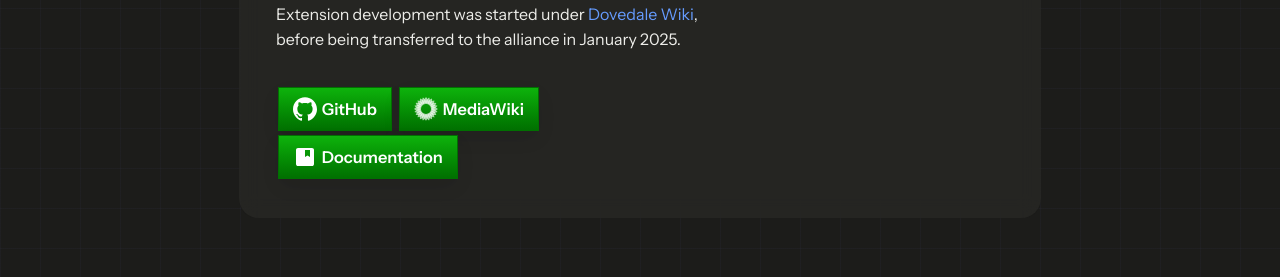
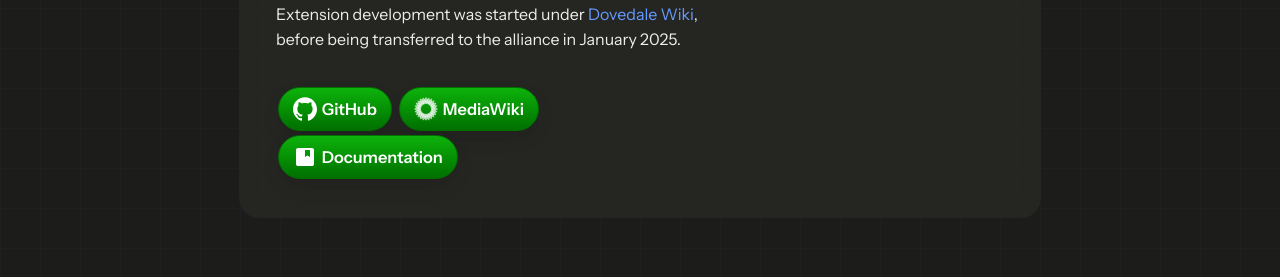
Before and after one commit to Roblox-Indie-Wikis/irwa-website, a Jekyll site: the page built from pages/projects.html, in a window 1280 px wide. Shown: the part 622-899 px from the top of the page. Built offline with Jekyll 4.4.1, drawn with Linux system fonts in a browser that asks for light colours.

```diff
--- a/assets/css/style.css
+++ b/assets/css/style.css
@@ -768,6 +768,7 @@ button {
   background: linear-gradient(to bottom, oklch(0.6653 0.2227 260), oklch(0.4724 0.1604 260));
   box-shadow: 0 8px 20px -3px oklch(from #000 l c h / 0.12);
   border: 1px solid oklch(0.4724 0.1604 260);
+  border-radius: 1.5rem;
   color: #fff;
   cursor: pointer;
   display: inline-flex;
@@ -819,6 +820,7 @@ button:disabled {
   background: linear-gradient(to bottom, oklch(0.6653 0.2227 142.5), oklch(0.4724 0.1604 142.5));
   box-shadow: 0 8px 20px -3px oklch(from #000 l c h / 0.12);
   border: 1px solid oklch(0.4724 0.1604 142.5);
+  border-radius: 1.5rem;
   color: #fff;
   cursor: pointer;
   display: inline-flex;
```
